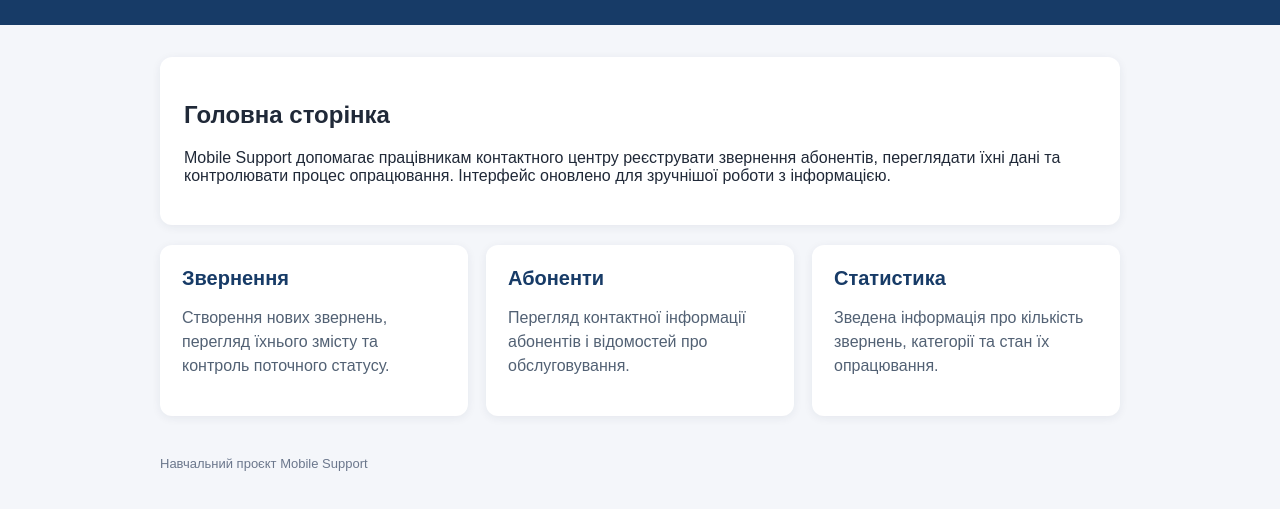
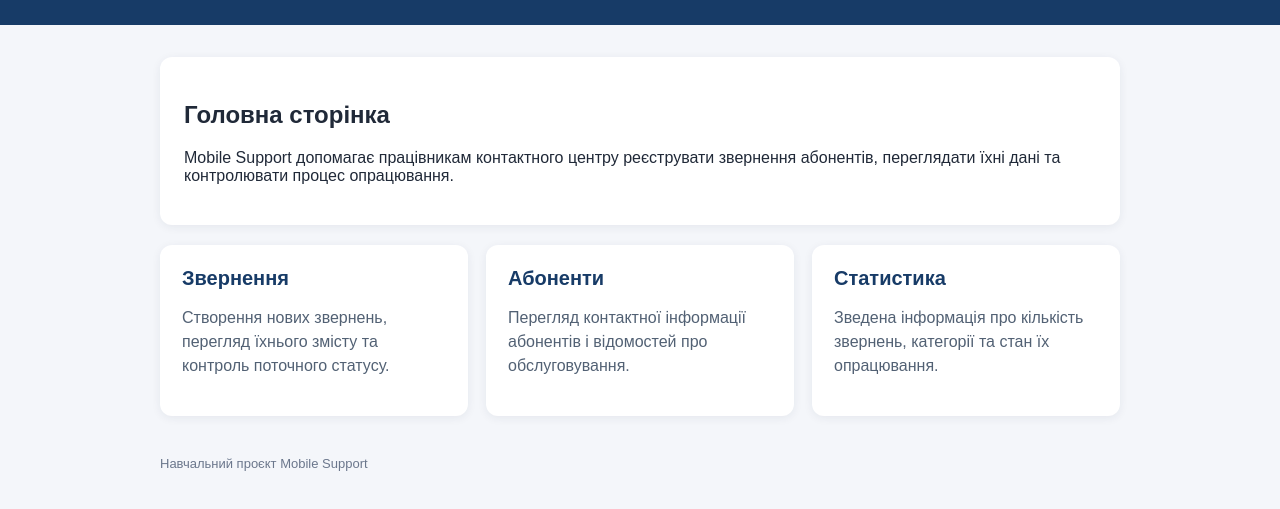
Before and after one commit to marynenkoyana/mobile-support-lab4, a plain HTML site: page index.html in a window 1280 px wide. Shown: the part 91-600 px from the top of the page. Drawn offline with Linux system fonts and the light colour scheme.

Commit message:
Revert "Оновлено опис головної сторінки"

```diff
--- a/index.html
+++ b/index.html
@@ -28,7 +28,7 @@
   <main>
     <section class="intro">
       <h2>Головна сторінка</h2>
-      <p>Mobile Support допомагає працівникам контактного центру реєструвати звернення абонентів, переглядати їхні дані та контролювати процес опрацювання. Інтерфейс оновлено для зручнішої роботи з інформацією.</p>
+      <p>Mobile Support допомагає працівникам контактного центру реєструвати звернення абонентів, переглядати їхні дані та контролювати процес опрацювання.</p>
     </section>
     <section class="grid" aria-label="Основні розділи системи">
       <article class="card">
```
